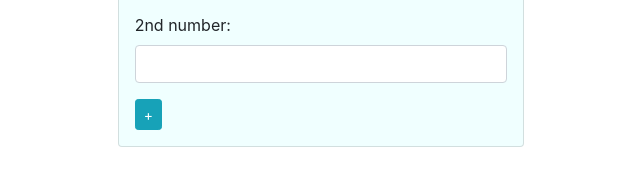
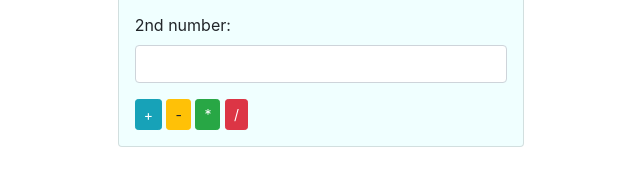
Before and after one commit to shadow-walker101/Calculator, a plain HTML site: page index.html in a window 1280 px wide. Shown: the part 202-388 px from the top of the page, without its empty margins (319-959 px from the left). Drawn offline with nearby package versions, Linux system fonts and the light colour scheme.

Commit message:
Adds other buttons for other operations

```diff
--- a/index.html
+++ b/index.html
@@ -24,7 +24,10 @@
                         <label for="add2">2nd number:</label>
                         <input type="text" id="add2" class="form-control">
                     </div>
-                    <button type="submit" class="btn btn-info btn-sm">+</button>
+                    <input type="submit" class="clicks btn btn-info btn-sm" value="+" onclick="addition()">
+                    <input type="submit" class="clicks btn btn-warning btn-sm" value="-" onclick="subtraction()">
+                    <input type="submit" class="clicks btn btn-success btn-sm" value="*" onclick="multiply()">
+                    <input type="submit" class="clicks btn btn-danger btn-sm" value="/" onclick="division()">
                 </form>
                 <div id="output"> </div>
             </div>
```
